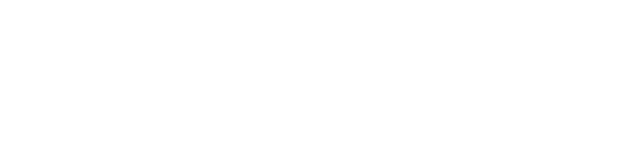
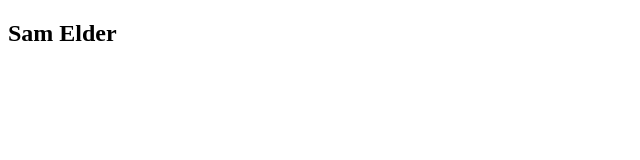
Before and after one commit to SamGamgy/foobar, a plain HTML site: page index.html in a window 1280 px wide. Shown: the whole page, without its empty margins (0-640 px from the left). Drawn offline with Linux system fonts and the light colour scheme.

Commit message:
update h2 with my name

```diff
--- a/index.html
+++ b/index.html
@@ -13,7 +13,7 @@
         <link rel="stylesheet" href="">
     </head>
     <body>
-        <h2></h2>
+        <h2>Sam Elder</h2>
         <!--[if lt IE 7]>
             <p class="browsehappy">You are using an <strong>outdated</strong> browser. Please <a href="#">upgrade your browser</a> to improve your experience.</p>
         <![endif]-->
```
